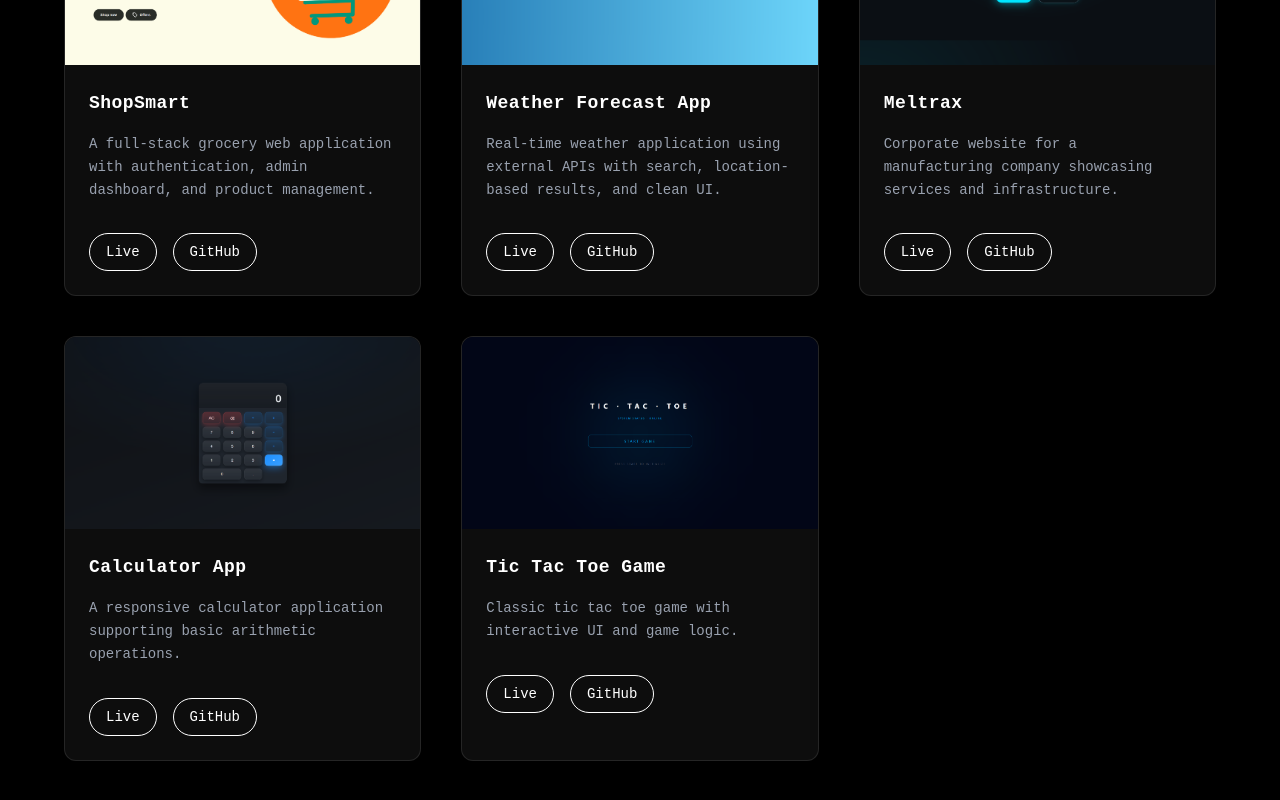
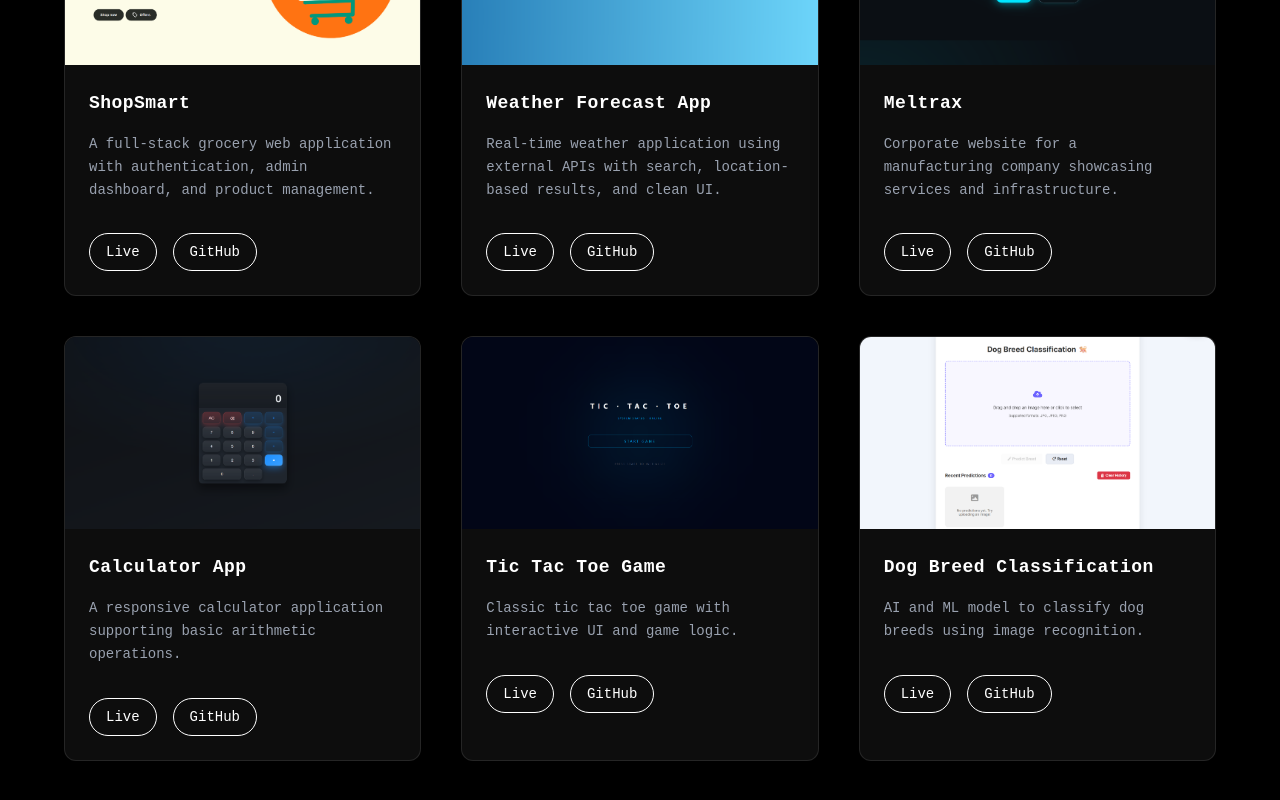
Before and after one commit to BIMALA-VENU-MADHAV/Portfolio, a React (Vite) app: page /projects in a window 1280 px wide. Shown: the part 448-1248 px from the top of the page. Built offline with nearby package versions, Linux system fonts and the light colour scheme; a web font is replaced by a local one.

Commit message:
added project

```diff
--- a/src/Pages/Project.jsx
+++ b/src/Pages/Project.jsx
@@ -40,6 +40,15 @@ const projects = [
     image: "/projects/tictactoe.png",
     live: "https://tictactoegame7.netlify.app/",
     github: "https://github.com/BIMALA-VENU-MADHAV/TicTacToe",
+  },
+  {
+    title: "Dog Breed Classification",
+    description:
+      "AI and ML model to classify dog breeds using image recognition.",
+    image: "/projects/dogbreed.png",
+    live: "https://dog-breed-classification-49ux.onrender.com/",
+    github: "https://github.com/BIMALA-VENU-MADHAV/Dog-Breed-Classification",
+
   },
 ];
 
```
Also changed, not shown: public/projects/dogbreed.png (added).
